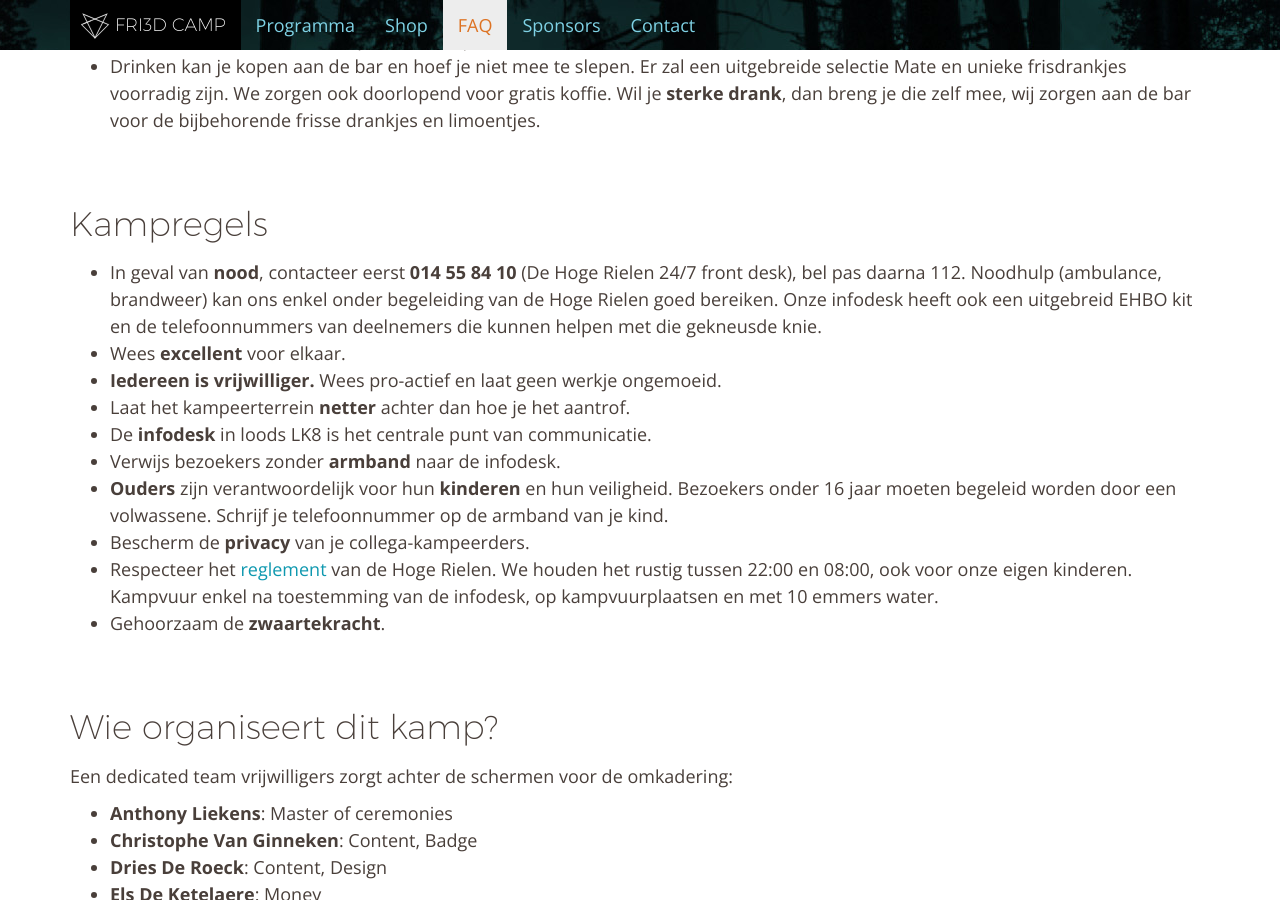
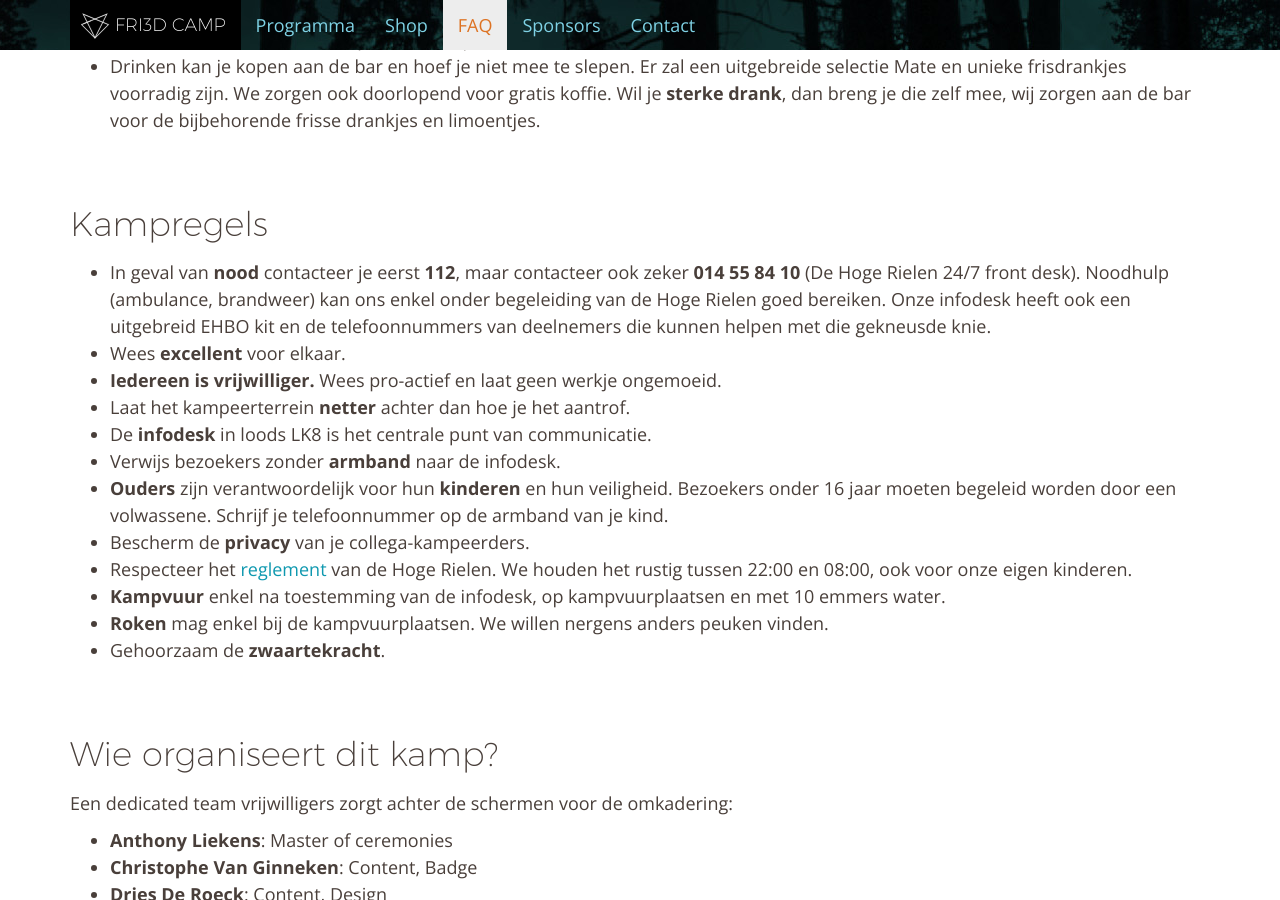
Before and after one commit to Fri3dCamp/fri3dweb2016, a Jekyll site: the page built from faq/index.html, in a window 1280 px wide and 900 px high, scrolled down 7805 px. Built offline with Jekyll 4.4.1, drawn with Linux system fonts in a browser that asks for light colours; nearby versions of some CDN libraries; some of the changed text lies outside the part shown.

Commit message:
some FAQ updates

```diff
--- a/faq/index.html
+++ b/faq/index.html
@@ -147,7 +147,7 @@ questions:
       anchor: camprules
       answer: >
         <ul>
-          <li>In geval van <strong>nood</strong>, contacteer eerst <strong>014 55 84 10</strong> (De Hoge Rielen 24/7 front desk), bel pas daarna 112. Noodhulp (ambulance, brandweer) kan ons enkel onder begeleiding van de Hoge Rielen goed bereiken. Onze infodesk heeft ook een uitgebreid EHBO kit en de telefoonnummers van deelnemers die kunnen helpen met die gekneusde knie.</li>
+          <li>In geval van <strong>nood</strong> contacteer je eerst <strong>112</strong>, maar contacteer ook zeker <strong>014 55 84 10</strong> (De Hoge Rielen 24/7 front desk). Noodhulp (ambulance, brandweer) kan ons enkel onder begeleiding van de Hoge Rielen goed bereiken. Onze infodesk heeft ook een uitgebreid EHBO kit en de telefoonnummers van deelnemers die kunnen helpen met die gekneusde knie.</li>
           <li>Wees <strong>excellent</strong> voor elkaar.</li>
           <li><strong>Iedereen is vrijwilliger.</strong> Wees pro-actief en laat geen werkje ongemoeid.</li>
           <li>Laat het kampeerterrein <strong>netter</strong> achter dan hoe je het aantrof.</li>
@@ -155,7 +155,9 @@ questions:
           <li>Verwijs bezoekers zonder <strong>armband</strong> naar de infodesk.</li>
           <li><strong>Ouders</strong> zijn verantwoordelijk voor hun <strong>kinderen</strong> en hun veiligheid. Bezoekers onder 16 jaar moeten begeleid worden door een volwassene. Schrijf je telefoonnummer op de armband van je kind.</li>
           <li>Bescherm de <strong>privacy</strong> van je collega-kampeerders.</a>
-          <li>Respecteer het <a href="http://www.dehogerielen.be/sites/default/files/hoge-rielen/ACTUEEL_Reglement%20dHR%20DEFINITIEF%20RvB%202014_11_19.pdf">reglement</a> van de Hoge Rielen. We houden het rustig tussen 22:00 en 08:00, ook voor onze eigen kinderen. Kampvuur enkel na toestemming van de infodesk, op kampvuurplaatsen en met 10 emmers water.</li>
+          <li>Respecteer het <a href="http://www.dehogerielen.be/sites/default/files/hoge-rielen/ACTUEEL_Reglement%20dHR%20DEFINITIEF%20RvB%202014_11_19.pdf">reglement</a> van de Hoge Rielen. We houden het rustig tussen 22:00 en 08:00, ook voor onze eigen kinderen.</li>
+          <li><strong>Kampvuur</strong> enkel na toestemming van de infodesk, op kampvuurplaatsen en met 10 emmers water.</li>
+          <li><strong>Roken</strong> mag enkel bij de kampvuurplaatsen. We willen nergens anders peuken vinden.</li>
           <li>Gehoorzaam de <strong>zwaartekracht</strong>.</li>
         </ul>
 
@@ -231,9 +232,10 @@ questions:
     - question: Zijn er ook dit jaar Fri3d t-shirts?
       anchor: tshirts
       answer: >
-        <p>Net als alle andere hackerkampen, verkopen we ook unieke Fri3d Camp t-shirts.
-        Je kan deze samen met je tickets bestellen, en ze zullen 20€ per t-shirt kosten.
-        Bestel zeker t-shirts via de ticketshop, we maken geen extra voorraad!</p>
+        <p>
+          Net als alle andere hackerkampen, verkopen we ook unieke Fri3d Camp t-shirts.
+          Je kon deze samen met je tickets bestellen, aan 20€ per t-shirt.
+        </p>
         <table>
           <tr>
             <td colspan=2>
```
Also changed, not shown: other parts of faq/index.html (+1 -2 lines).
